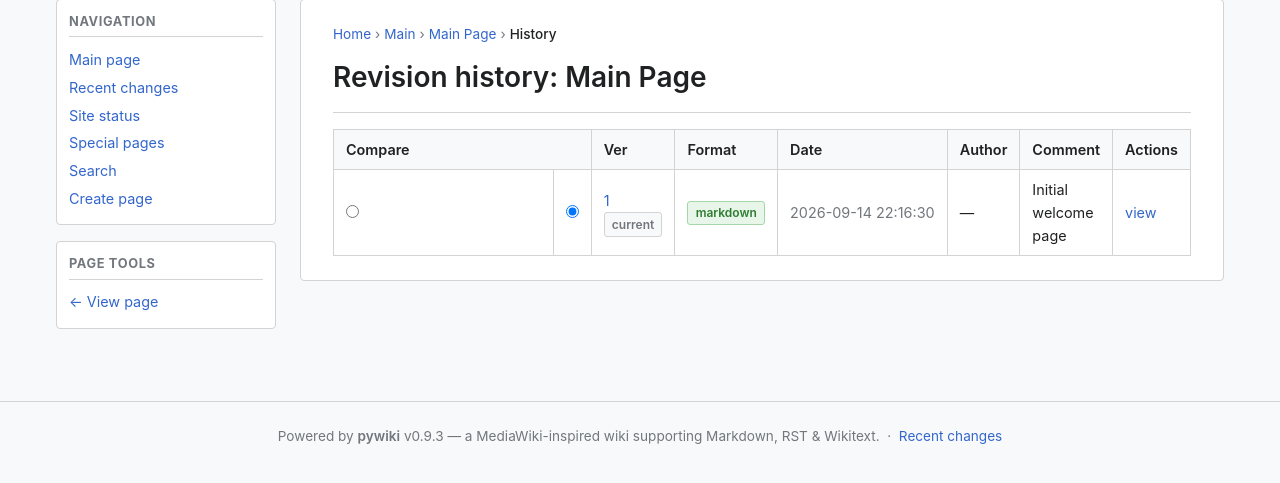
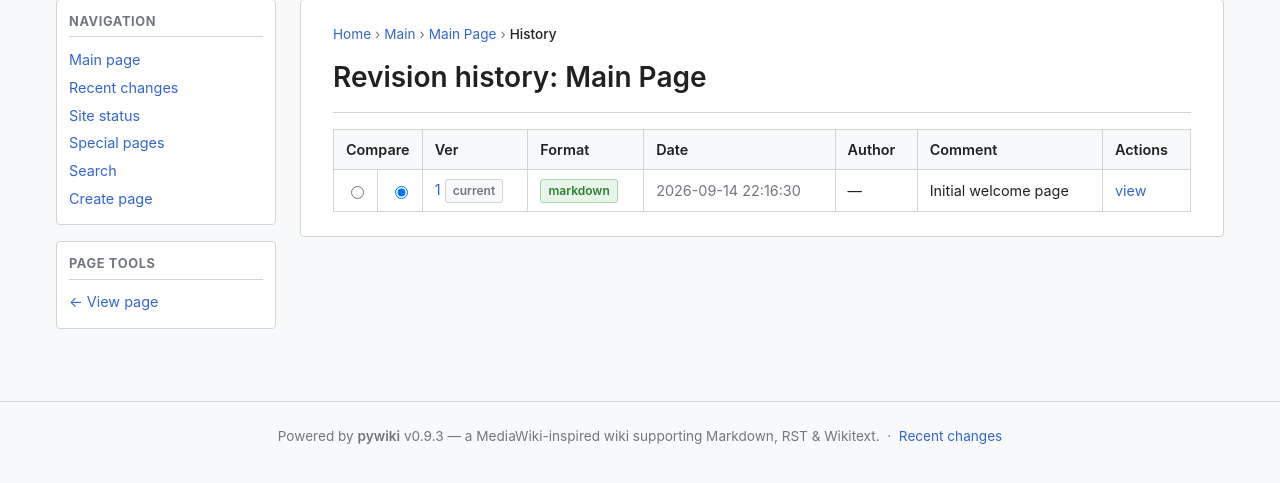
Before and after one commit to peterlharding/pywiki, a FastAPI app: page /wiki/Main/main-page/history in a window 1280 px wide. Shown: the part 77-560 px from the top of the page. Run offline with FastAPI, Linux system fonts and the light colour scheme; data comes from the database, SQL or seed files in the repository; some libraries are stand-ins or nearby versions.

Commit message:
fix: size table columns to content; narrow history Compare column
- Remove the site-wide rule giving every table's first column 40% width;
  it squeezed the revision history Compare radios, user list and
  namespace list
- Compare radios use the col-select column style and get aria-labels;
  page-title columns keep a minimum width; label/value tables (kv-table)
  keep a consistent 40% label column
- Remove literal "---" lines from Health check and Site status pages
- Log review pluralises "record"

Claude-Session: https://claude.ai/code/session_019WrcCCKbk5LQ51RHXwdWnx

```diff
--- a/app/static/css/wiki.css
+++ b/app/static/css/wiki.css
@@ -448,17 +448,18 @@ body.editor-page .nav-inner { max-width: 100%; padding: 0 1.5rem; }
 }
 .wiki-table th { background: var(--bg-alt); font-weight: 600; }
 .wiki-table tr:hover td { background: var(--table-hover); }
-.wiki-table td:first-child, .wiki-table th:first-child { min-width: 180px; width: 40%; }
-/* Tables whose first column is a row checkbox: keep it narrow and give the width to the title */
+/* Columns size to their content.  Row controls (checkboxes, radios) stay as narrow as the
+   control; page-title columns get room so short titles don't wrap. */
 .wiki-table th.col-select, .wiki-table td.col-select {
   width: 1%;
-  min-width: 0;
   padding-right: 0.5rem;
   text-align: center;
   white-space: nowrap;
 }
 .wiki-table .col-select input { margin: 0; vertical-align: middle; cursor: pointer; }
-.wiki-table th.col-title, .wiki-table td.col-title { min-width: 180px; width: 40%; }
+.wiki-table th.col-title, .wiki-table td.col-title { min-width: 12rem; }
+/* Label / value tables: a consistent label column so stacked tables line up */
+.wiki-table.kv-table td:first-child { width: 40%; }
 .wiki-table .col-nowrap { white-space: nowrap; }
 .table-scroll { overflow-x: auto; }
 .table-toolbar {
@@ -690,7 +691,7 @@ sup.reference a:hover { text-decoration: underline; }
 
 /* ─── History table ──────────────────────────────────────────────────────── */
 
-.history-table input[type="radio"] { cursor: pointer; }
+.history-table input[type="radio"] { cursor: pointer; margin: 0; vertical-align: middle; }
 
 /* ─── Search ─────────────────────────────────────────────────────────────── */
 
--- a/app/templates/page_history.html
+++ b/app/templates/page_history.html
@@ -35,10 +35,10 @@
   <table class="wiki-table history-table">
     <thead>
       <tr>
-        <th colspan="2">Compare</th>
-        <th>Ver</th>
-        <th>Format</th>
-        <th>Date</th>
+        <th colspan="2" class="col-nowrap">Compare</th>
+        <th class="col-nowrap">Ver</th>
+        <th class="col-nowrap">Format</th>
+        <th class="col-nowrap">Date</th>
         <th>Author</th>
         <th>Comment</th>
         <th>Actions</th>
@@ -47,11 +47,11 @@
     <tbody>
       {% for v in versions %}
       <tr>
-        <td><input type="radio" name="from_ver" value="{{ v.version }}"
+        <td class="col-select"><input type="radio" name="from_ver" value="{{ v.version }}" aria-label="Compare from version {{ v.version }}"
                    {% if loop.index == 2 %}checked{% endif %} /></td>
-        <td><input type="radio" name="to_ver" value="{{ v.version }}"
+        <td class="col-select"><input type="radio" name="to_ver" value="{{ v.version }}" aria-label="Compare to version {{ v.version }}"
                    {% if loop.first %}checked{% endif %} /></td>
-        <td>
+        <td class="col-nowrap">
           <a href="/wiki/{{ namespace_name }}/{{ page.slug }}?version={{ v.version }}">
             {{ v.version }}
           </a>
@@ -61,7 +61,7 @@
         <td class="ts">{{ v.created_at.strftime('%Y-%m-%d %H:%M:%S') }}</td>
         <td>{% if v.author %}<a href="/user/{{ v.author.username }}">{{ v.author.username }}</a>{% else %}—{% endif %}</td>
         <td>{{ v.comment or '—' }}</td>
-        <td>
+        <td class="col-nowrap">
           <a href="/wiki/{{ namespace_name }}/{{ page.slug }}?version={{ v.version }}">view</a>
         </td>
       </tr>
--- a/app/templates/recent_changes.html
+++ b/app/templates/recent_changes.html
@@ -40,7 +40,7 @@
 <table class="wiki-table rc-table">
   <thead>
     <tr>
-      <th>Page</th>
+      <th class="col-title">Page</th>
       <th>Namespace</th>
       <th>Ver</th>
       <th>Format</th>
--- a/app/templates/special_logs.html
+++ b/app/templates/special_logs.html
@@ -5,7 +5,7 @@
 {% block content %}
 <div class="page-header">
   <h1>Log Review</h1>
-  <p class="muted">In-memory ring buffer — last {{ records | length }} records (newest first). Resets on restart.</p>
+  <p class="muted">In-memory ring buffer — last {{ records | length }} record{{ '' if records | length == 1 else 's' }} (newest first). Resets on restart.</p>
 </div>
 
 <section class="home-section">
--- a/app/templates/special_pages.html
+++ b/app/templates/special_pages.html
@@ -11,7 +11,7 @@
 
   <div>
     <h2>Statistics</h2>
-    <table class="wiki-table" style="margin-bottom:1.5rem;">
+    <table class="wiki-table kv-table" style="margin-bottom:1.5rem;">
       <tbody>
         <tr><td>Total pages</td><td><strong>{{ total_pages }}</strong></td></tr>
         <tr><td>Total revisions</td><td><strong>{{ total_versions }}</strong></td></tr>
--- a/app/templates/user_edit.html
+++ b/app/templates/user_edit.html
@@ -78,7 +78,7 @@
 
 {% else %}
 
-<table class="wiki-table" style="max-width:600px;">
+<table class="wiki-table kv-table" style="max-width:600px;">
   <tbody>
     <tr><td><strong>Username</strong></td><td>{{ u.username }}</td></tr>
     <tr><td><strong>Display name</strong></td><td>{{ u.display_name }}</td></tr>
--- a/app/templates/user_list.html
+++ b/app/templates/user_list.html
@@ -18,7 +18,7 @@
   <thead>
     <tr>
       <th>Username</th>
-      <th>Display name</th>
+      <th class="col-nowrap">Display name</th>
       <th>Email</th>
       <th>Admin</th>
       <th>Active</th>
--- a/app/templates/user_profile.html
+++ b/app/templates/user_profile.html
@@ -21,7 +21,7 @@
 
 <div>
 
-  <table class="wiki-table" style="margin-bottom:2rem;">
+  <table class="wiki-table kv-table" style="margin-bottom:2rem;">
     <tbody>
       <tr><td><strong>Username</strong></td><td>{{ profile.username }}</td></tr>
       <tr><td><strong>Display name</strong></td><td>{{ profile.display_name }}</td></tr>
@@ -35,7 +35,7 @@
     <table class="wiki-table">
       <thead>
         <tr>
-          <th>Page</th>
+          <th class="col-title">Page</th>
           <th>Ver</th>
           <th>Summary</th>
           <th>Date</th>
```
Also changed, not shown: app/templates/special_health.html (+2 -6 lines), app/templates/special_status.html (+2 -6 lines), tests/test_23_namespace_table.py (+26 -5 lines), CHANGELOG.md.
